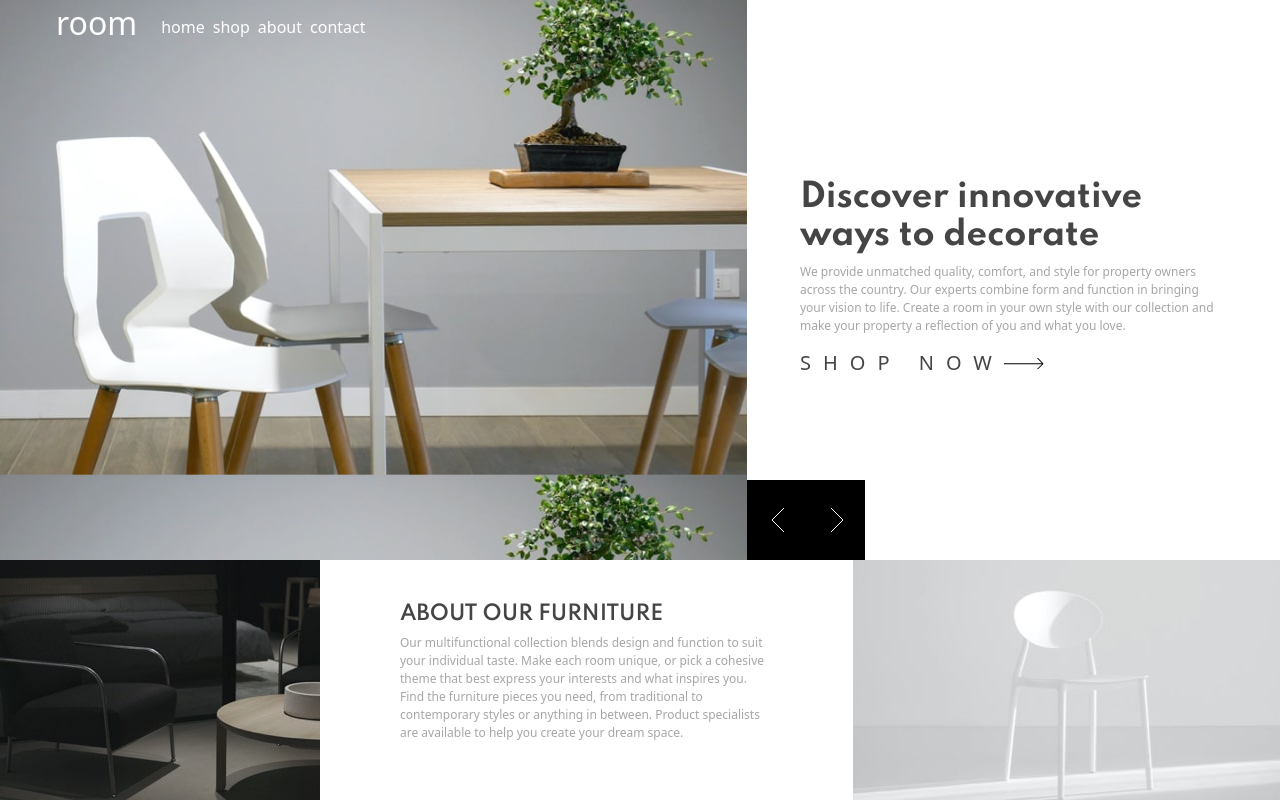
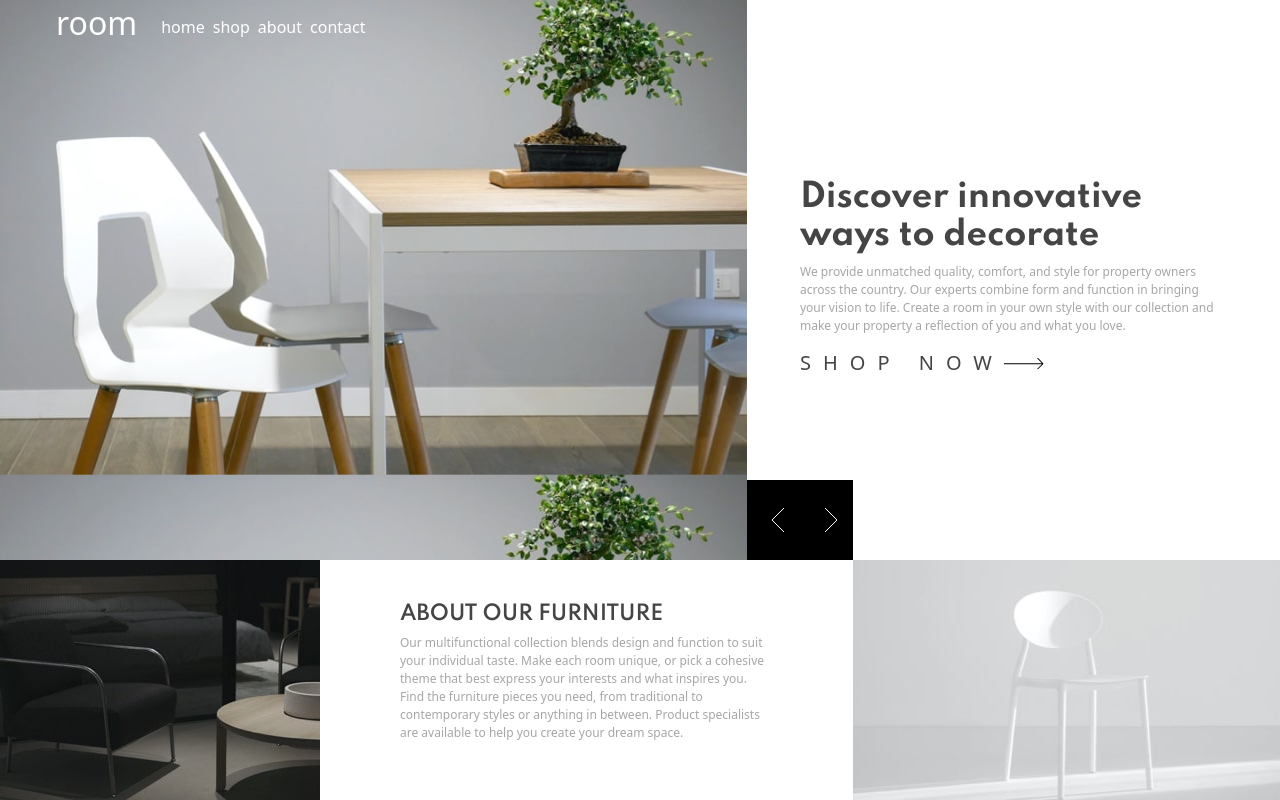
Before and after one commit to crutchbandicoot/room-website, a React (Create React App) app: page / in a window 1280 px wide. Built offline with nearby package versions, Linux system fonts and the light colour scheme.

Commit message:
fixed the arrow button styling

```diff
--- a/src/App.scss
+++ b/src/App.scss
@@ -63,7 +63,7 @@ h2 {
   bottom: 0;
   &__wrapper{
     background-color: $black;
-    width: 3.7rem;
+    width: 3.33rem;
     height: 5rem;
   }
 
```
